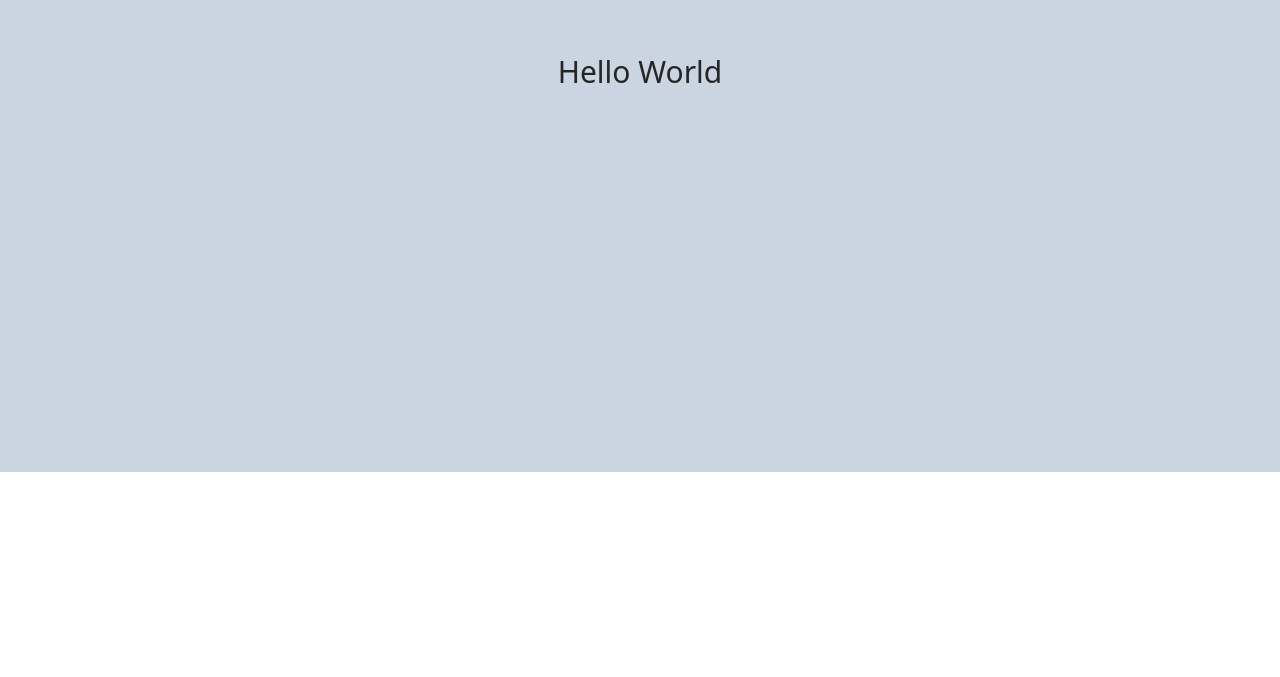
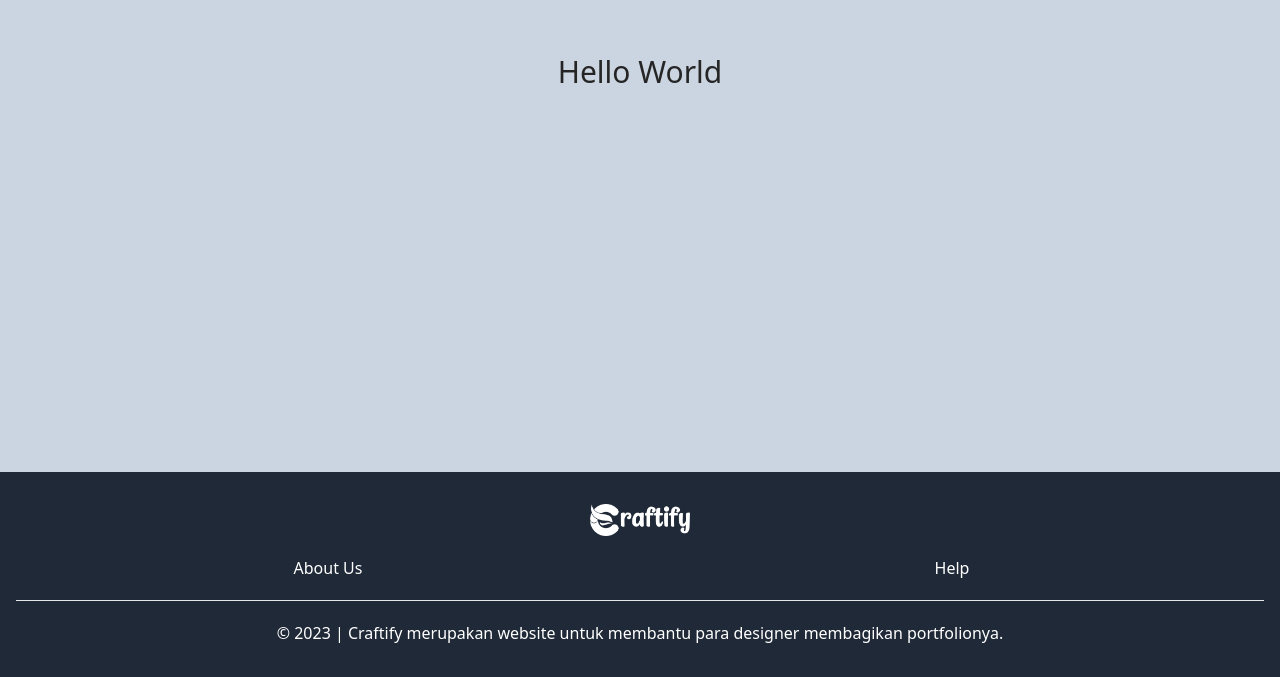
Before and after one commit to HafizhZR/showcase-design, a Next.js app: page / in a window 1280 px wide. Shown: the part 328-1005 px from the top of the page. Before the commit the page ends 800 px from the top, so only its background shows below. Built offline with nearby package versions, Linux system fonts and the light colour scheme.

Commit message:
add simple footer (fix next)

```diff
--- /dev/null
+++ b/src/components/footer/Footer.tsx
@@ -0,0 +1,32 @@
+import React from "react";
+import Image from "next/image";
+import Link from "next/link";
+import Logo from '@/assets/craftifyWhite.png';
+
+
+const Footer = () => {
+    return (
+        <footer className="bg-gray-800 text-white py-8">
+            <div className="mx-auto px-4">
+                <div className="mb-5 flex justify-center">
+                    <Link href='/'>
+                        <Image src={Logo} alt='logo' className='h-[28px] md:h-8 w-auto' />
+                    </Link>
+                </div>
+                <div className="flex justify-between text-center mb-5">
+                    <div className="w-full">
+                        <Link href="#" className='hover:opacity-50 hover:underline'>About Us</Link></div>
+                    <div className="w-full">
+                        <Link href="#" className="hover:opacity-50 hover:underline">Help</Link>
+                    </div>
+                </div>
+                <hr />
+                <div className="flex justify-center mx-auto my-auto mt-5 mb-0">
+                    <p>&#169; 2023 | Craftify merupakan website untuk membantu para designer membagikan portfolionya.</p>
+                </div>
+            </div>
+        </footer>
+    );
+};
+
+export default Footer;
--- a/src/pages/index.tsx
+++ b/src/pages/index.tsx
@@ -1,4 +1,5 @@
 import Navbar from "@/components/navbar/Navbar"
+import Footer from "@/components/footer/Footer"
 
 export default function Home() {
   return (
@@ -7,6 +8,7 @@ export default function Home() {
       <div className='h-screen flex justify-center items-center bg-slate-300'>
         <h1 className='text-3xl'>Hello World</h1>
       </div>
+      <Footer />
     </>
   )
 }
```
